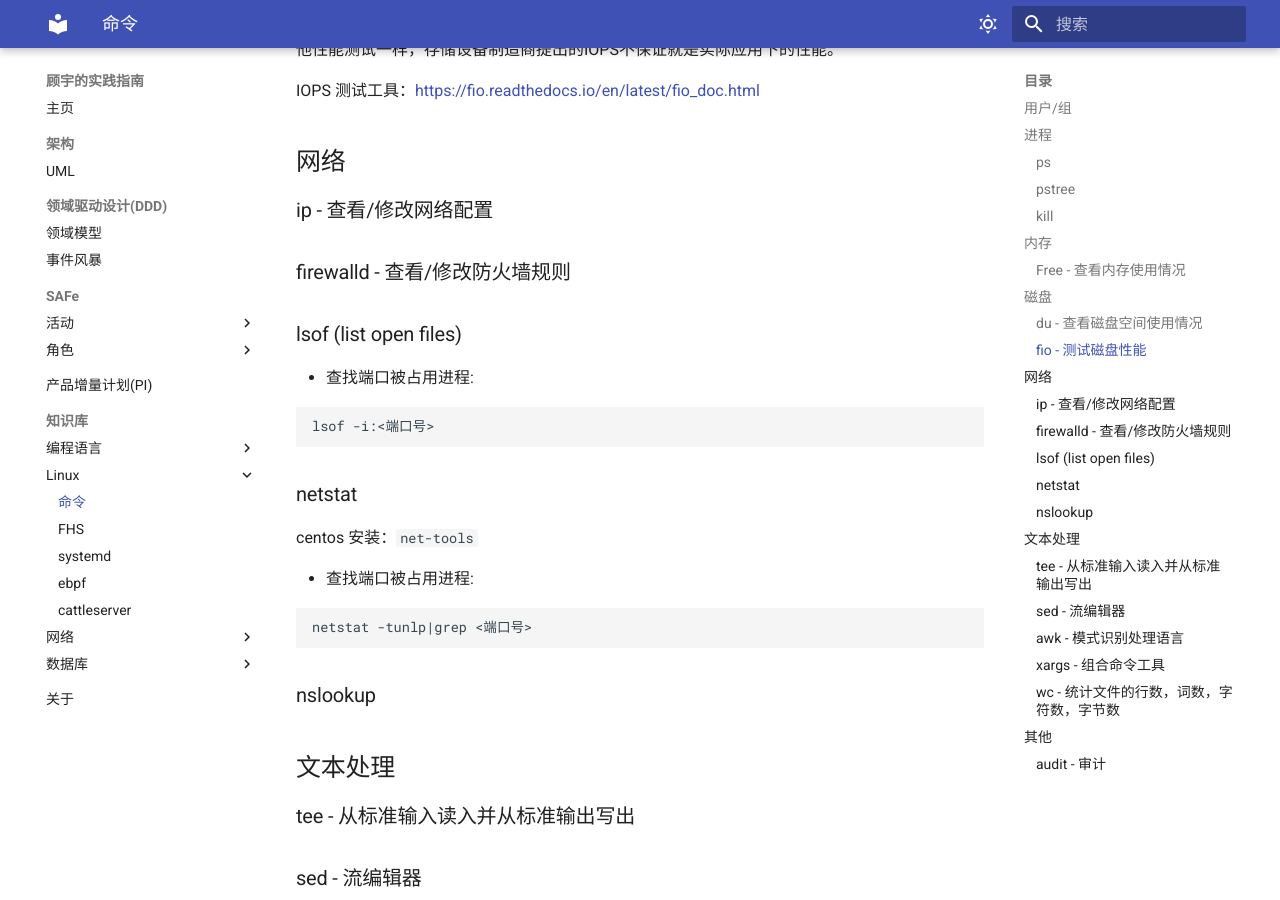
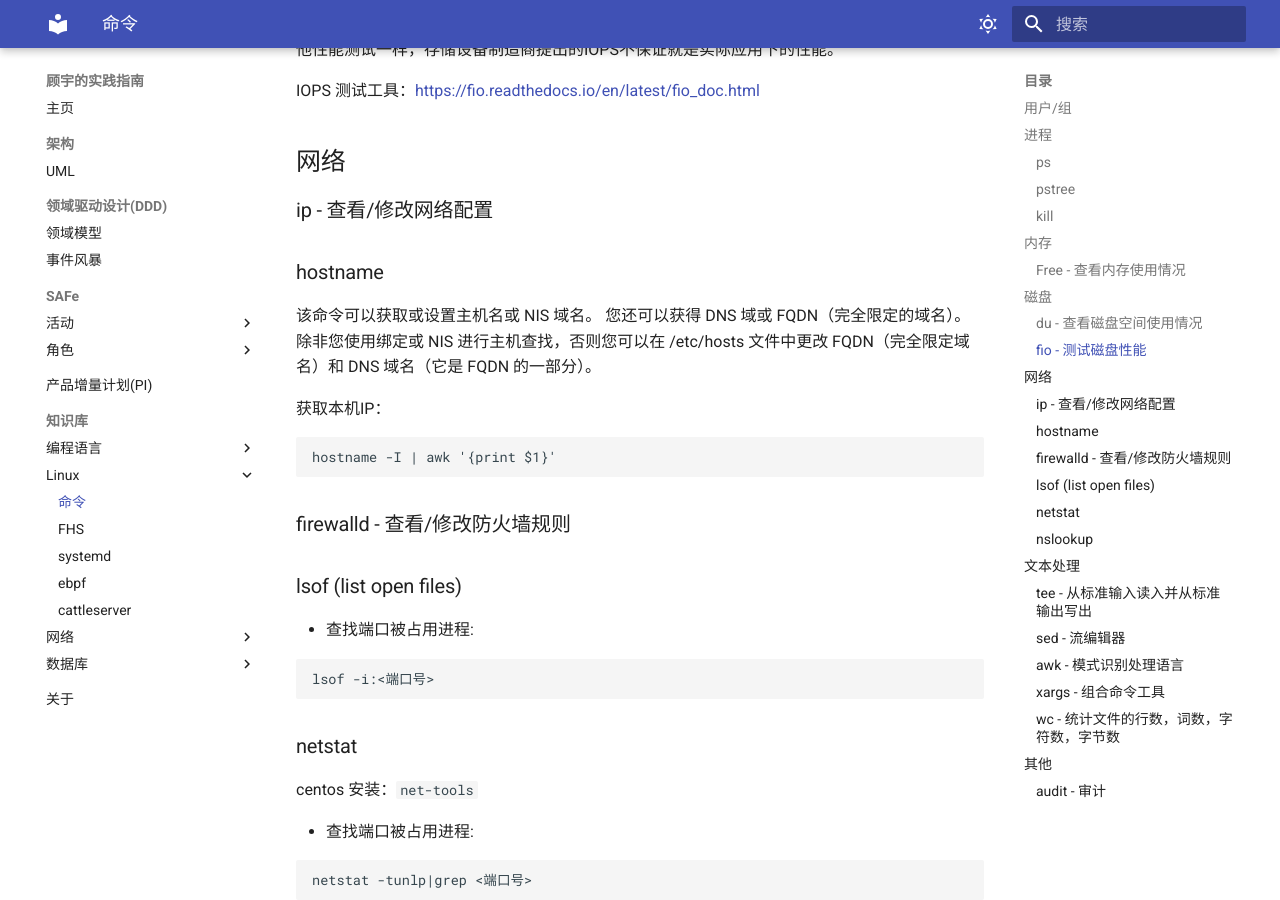
Before and after one commit to wizardbyron/guides, an MkDocs documentation site: the page built from docs/linux/command.md, in a window 1280 px wide and 900 px high, scrolled down 1138 px. Built offline with MkDocs 1.6.1 and Material for MkDocs 9.7.7, drawn with Linux system fonts in a browser that asks for light colours.

Commit message:
Add hostname command

````diff
--- a/docs/linux/command.md
+++ b/docs/linux/command.md
@@ -45,6 +45,16 @@ IOPS 测试工具：<https://fio.readthedocs.io/en/latest/fio_doc.html>
 ## 网络
 
 ### ip - 查看/修改网络配置
+
+### hostname
+
+该命令可以获取或设置主机名或 NIS 域名。 您还可以获得 DNS 域或 FQDN（完全限定的域名）。 除非您使用绑定或 NIS 进行主机查找，否则您可以在 /etc/hosts 文件中更改 FQDN（完全限定域名）和 DNS 域名（它是 FQDN 的一部分）。
+
+获取本机IP：
+
+```shell
+hostname -I | awk '{print $1}'
+```
 
 ### firewalld - 查看/修改防火墙规则
 
````
